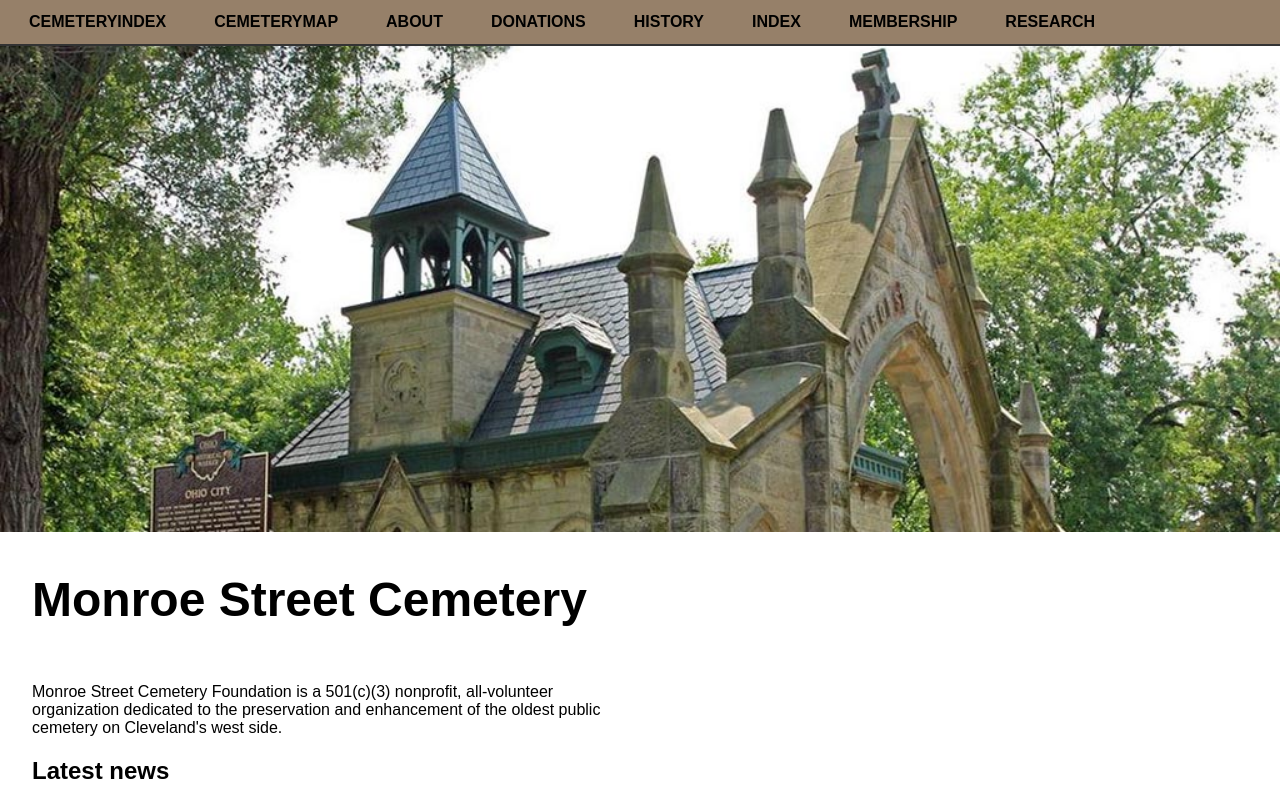
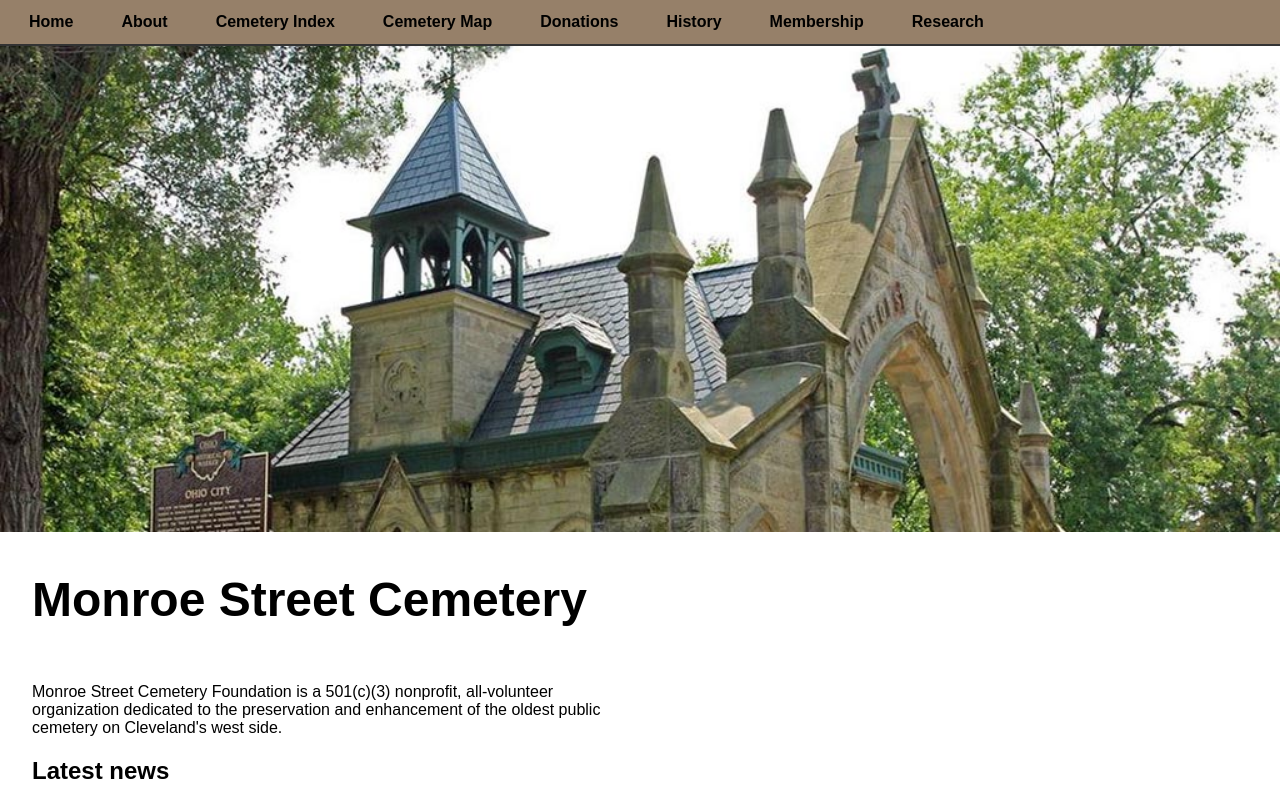
Before and after one commit to DesertTrailRunner/mscf1841, a Nuxt app: page / in a window 1280 px wide. Shown: the top 800 px of the page. Built offline with nearby package versions, Linux system fonts and the light colour scheme.

Commit message:
nav label generator and sorter

```diff
--- a/components/SiteNav.vue
+++ b/components/SiteNav.vue
@@ -21,17 +21,29 @@ export default Vue.extend({
   },
   methods: {
     buildNavigation() {
-        console.log(this.$router.options.routes);
-
       if (this.$router && this.$router.options && this.$router.options.routes) {
         this.$router.options.routes.forEach((route: any) => {
           if (route.name && route.path && route.path.lastIndexOf("/") == 0)
             this.navigationItems.push(route);
         });
       }
+
+      this.navigationItems.sort((a,b)=>{
+        if (a.name=="index") return -1;
+        else if (b.name=="index") return 1;
+        else return a.name.localeCompare(b.name);
+      });
     },
     createLabel(routeName:string):string {
-        return routeName.toUpperCase();
+        if (routeName=="index") return "Home";
+        else {
+          let words = routeName.split('-'),
+            label = "";
+          for (let w=0; w<words.length; w++) {
+            words[w] = words[w].charAt(0).toUpperCase()+words[w].substring(1);
+          }
+          return words.join(' ');
+        }
     }
   },
 });
```
Also changed, not shown: pages/cemetery-index.vue (renamed from pages/CemeteryIndex.vue), pages/cemetery-map.vue (renamed from pages/CemeteryMap.vue).
